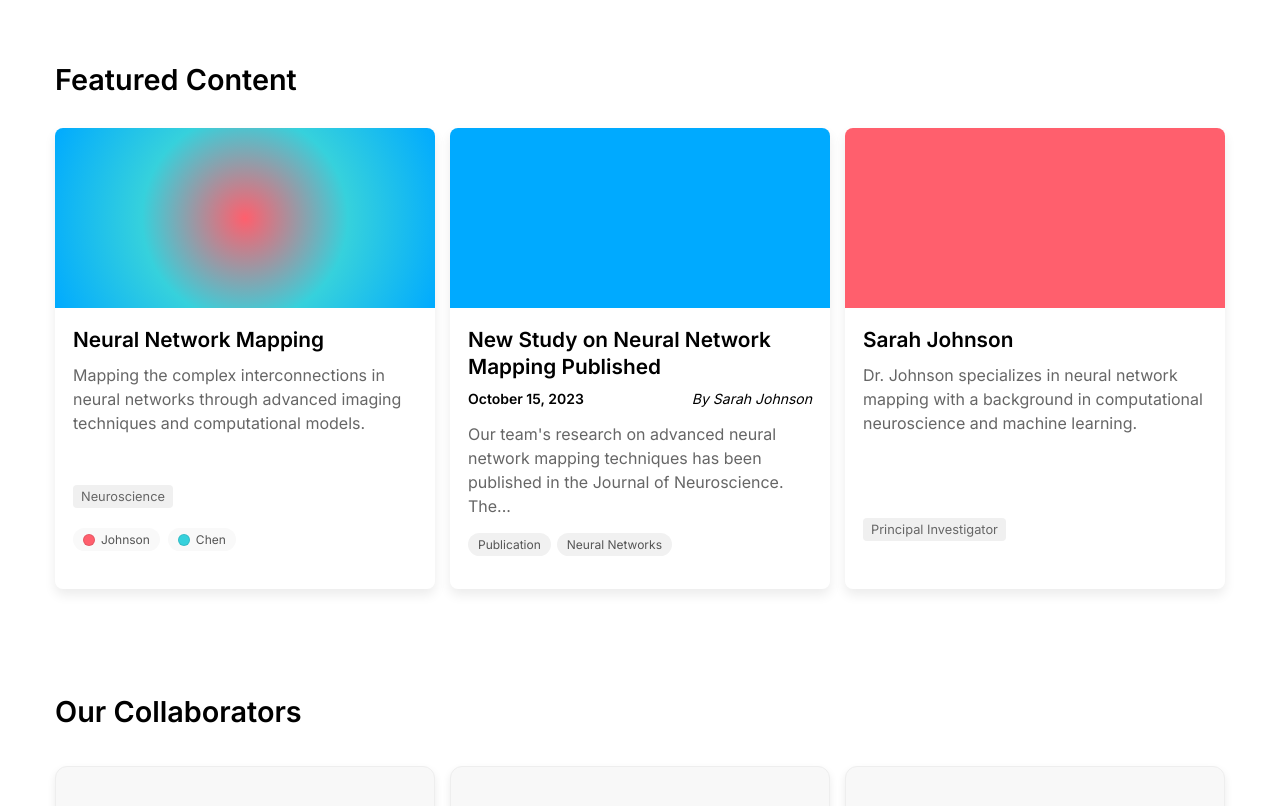
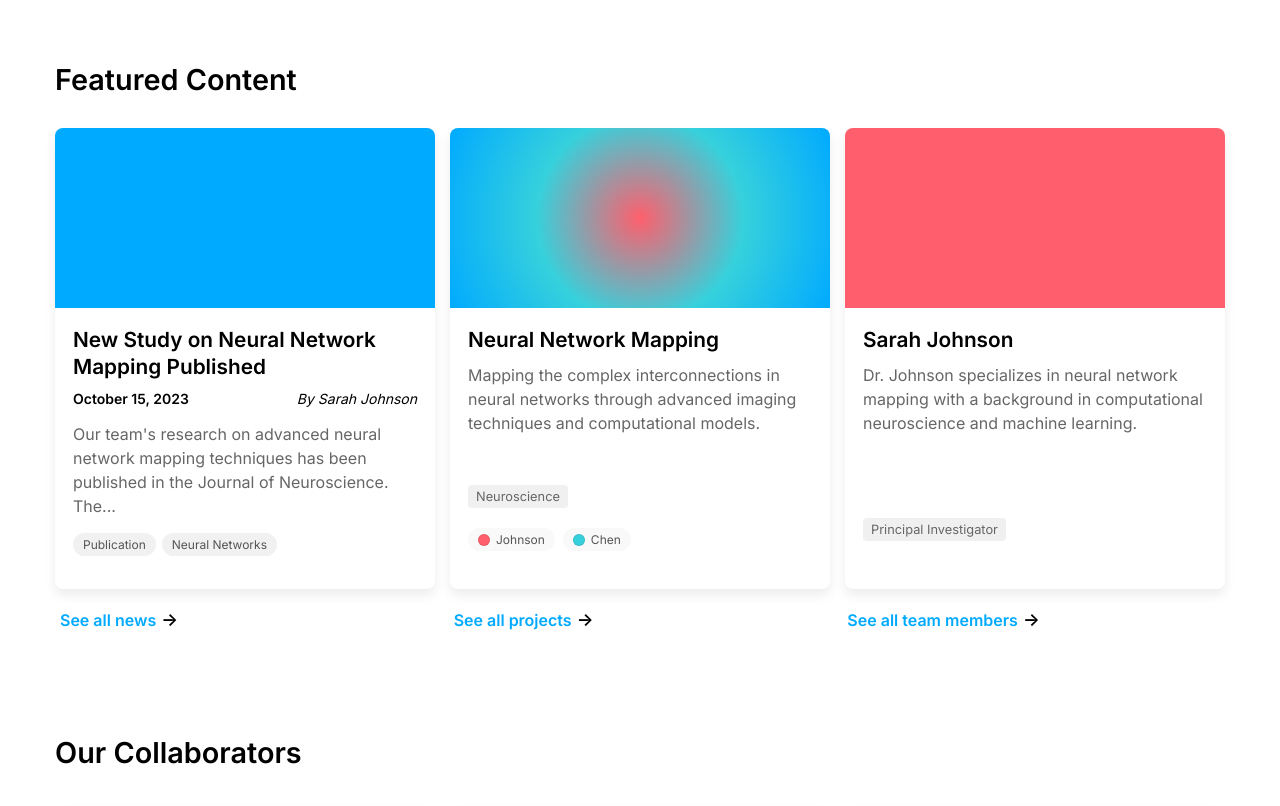
Before and after one commit to musslick/lab-website, a React (Create React App) app: page / in a window 1280 px wide. Shown: the part 660-1466 px from the top of the page. Built offline with nearby package versions, Linux system fonts and the light colour scheme.

Commit message:
see more links

```diff
--- a/src/App.tsx
+++ b/src/App.tsx
@@ -17,6 +17,7 @@ import CollaboratorsList from './pages/admin/CollaboratorsList';
 import CollaboratorForm from './pages/admin/CollaboratorForm';
 import { AuthProvider } from './contexts/AuthContext';
 import { ContentProvider } from './contexts/ContentContext';
+import ScrollToTop from './components/ScrollToTop';
 import './styles/styles.css';
 import './styles/admin.css';
 
@@ -25,6 +26,7 @@ const App: React.FC = () => {
     <AuthProvider>
       <ContentProvider>
         <Router>
+          <ScrollToTop />
           <div className="app">
             <Routes>
               {/* Public Routes */}
--- /dev/null
+++ b/src/components/ScrollToTop.tsx
@@ -0,0 +1,19 @@
+import { useEffect } from 'react';
+import { useLocation } from 'react-router-dom';
+
+/**
+ * Component that scrolls the window to the top whenever
+ * the pathname in the URL changes
+ */
+const ScrollToTop: React.FC = () => {
+  const { pathname } = useLocation();
+
+  useEffect(() => {
+    // Scroll to top when path changes
+    window.scrollTo(0, 0);
+  }, [pathname]);
+
+  return null; // This component doesn't render anything
+};
+
+export default ScrollToTop;
--- a/src/pages/Home.tsx
+++ b/src/pages/Home.tsx
@@ -43,14 +43,9 @@ const Home: React.FC = () => {
 
             <section className="featured-projects">
                 <h2>Featured Content</h2>
-                {/* Display one project, one news, and one team member */}
+                {/* Reordered to display: News, Project, Team Member */}
                 <div className="projects-grid">
-                    {/* Project Card */}
-                    {featuredProject && (
-                        <ProjectCard key={featuredProject.id} project={featuredProject} />
-                    )}
-
-                    {/* News Card - styled like project card */}
+                    {/* News Card - now first */}
                     {featuredNewsItem && (
                         <Link to="/feed" className="project-card">
                             <div
@@ -81,7 +76,12 @@ const Home: React.FC = () => {
                         </Link>
                     )}
 
-                    {/* Team Member Card - Styled like project card */}
+                    {/* Project Card - now second */}
+                    {featuredProject && (
+                        <ProjectCard key={featuredProject.id} project={featuredProject} />
+                    )}
+
+                    {/* Team Member Card - now third */}
                     {featuredTeamMember && (
                         <Link to={`/team/${featuredTeamMember.id}`} className="project-card">
                             <div
@@ -103,6 +103,19 @@ const Home: React.FC = () => {
                             </div>
                         </Link>
                     )}
+                </div>
+
+                {/* See all links container */}
+                <div className="see-all-links-container">
+                    <Link to="/feed" className="see-more-link">
+                        See all news <span className="arrow-icon">→</span>
+                    </Link>
+                    <Link to="/projects" className="see-more-link">
+                        See all projects <span className="arrow-icon">→</span>
+                    </Link>
+                    <Link to="/team" className="see-more-link">
+                        See all team members <span className="arrow-icon">→</span>
+                    </Link>
                 </div>
             </section>
 
--- a/src/styles/styles.css
+++ b/src/styles/styles.css
@@ -2199,3 +2199,92 @@ footer .nav-link.active {
   font-weight: bold;
   font-size: 18px;
 }
+
+/* See More and See All Links Styling */
+.see-more-container {
+  display: flex;
+  justify-content: flex-end;
+  margin-top: 15px;
+  padding: 0 5px;
+}
+
+.see-more-link {
+  color: #00AAFF;
+  font-weight: 600;
+  text-decoration: none;
+  display: inline-flex;
+  align-items: center;
+  transition: transform 0.2s ease;
+  font-size: 1rem;
+}
+
+.see-more-link:hover {
+  transform: translateX(5px);
+}
+
+.arrow-icon {
+  margin-left: 5px;
+  font-size: 1.1rem;
+  transition: transform 0.2s ease;
+}
+
+.see-more-link:hover .arrow-icon {
+  transform: translateX(3px);
+}
+
+/* See All Links Container - for multiple links in a row */
+.see-all-links-container {
+  display: flex;
+  flex-wrap: wrap;
+  justify-content: space-between; /* Change to space-between to align with cards */
+  gap: 20px;
+  margin-top: 20px;
+  padding: 0 5px;
+  width: 100%; /* Ensure the container takes full width */
+}
+
+.see-all-links-container .see-more-link {
+  flex: 1; /* Make each link take equal width */
+  max-width: calc(33.333% - 14px); /* Match the 3-column grid with gap adjustment */
+  min-width: 100px; /* Set minimum width */
+  text-align: center; /* Center the text within each link */
+}
+
+/* Responsive styles */
+@media (max-width: 1100px) {
+  .see-all-links-container .see-more-link {
+    max-width: calc(50% - 10px); /* Match the 2-column grid on medium screens */
+  }
+}
+
+@media (max-width: 768px) {
+  .see-all-links-container {
+    flex-direction: column;
+    align-items: flex-start; /* Left-align on mobile */
+    gap: 15px;
+  }
+
+  .see-all-links-container .see-more-link {
+    max-width: 100%; /* Full width on smaller screens */
+    text-align: left; /* Left-align text on mobile */
+  }
+
+  .see-more-container,
+  .see-all-links-container {
+    padding: 0 5px;
+  }
+}
+
+/* Responsive styles */
+@media (max-width: 768px) {
+  .see-all-links-container {
+    flex-direction: column;
+    align-items: center;
+    gap: 15px;
+  }
+
+  .see-more-container,
+  .see-all-links-container {
+    padding: 0 5px;
+  }
+}
```
